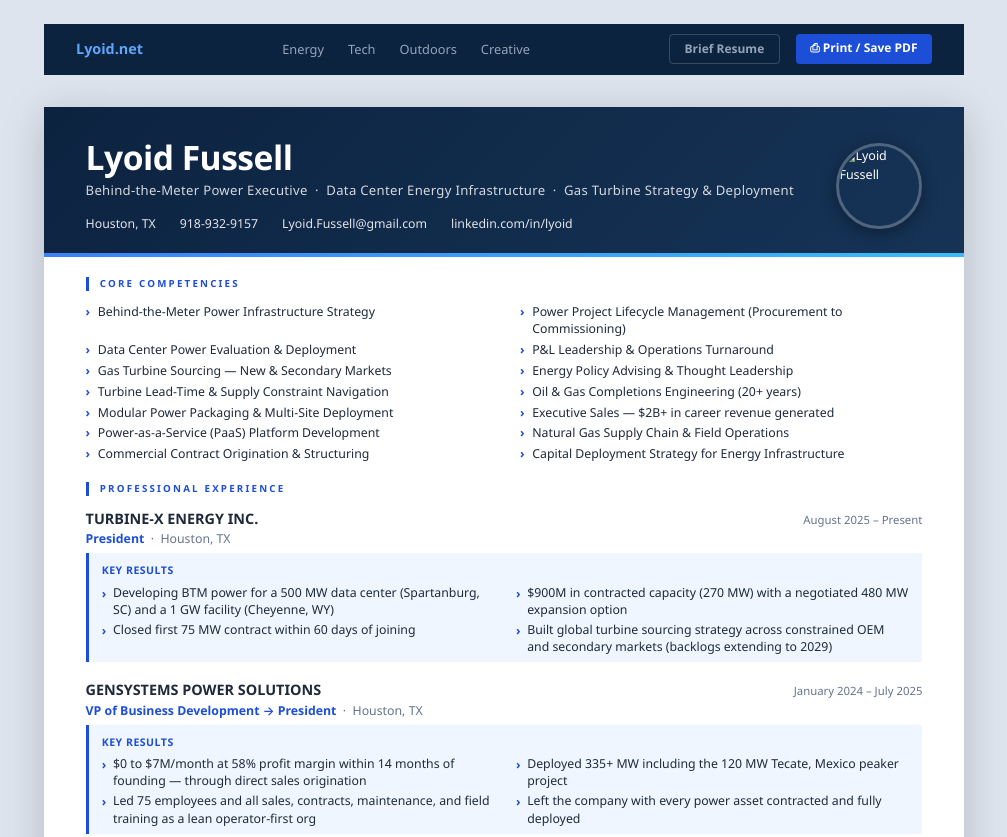
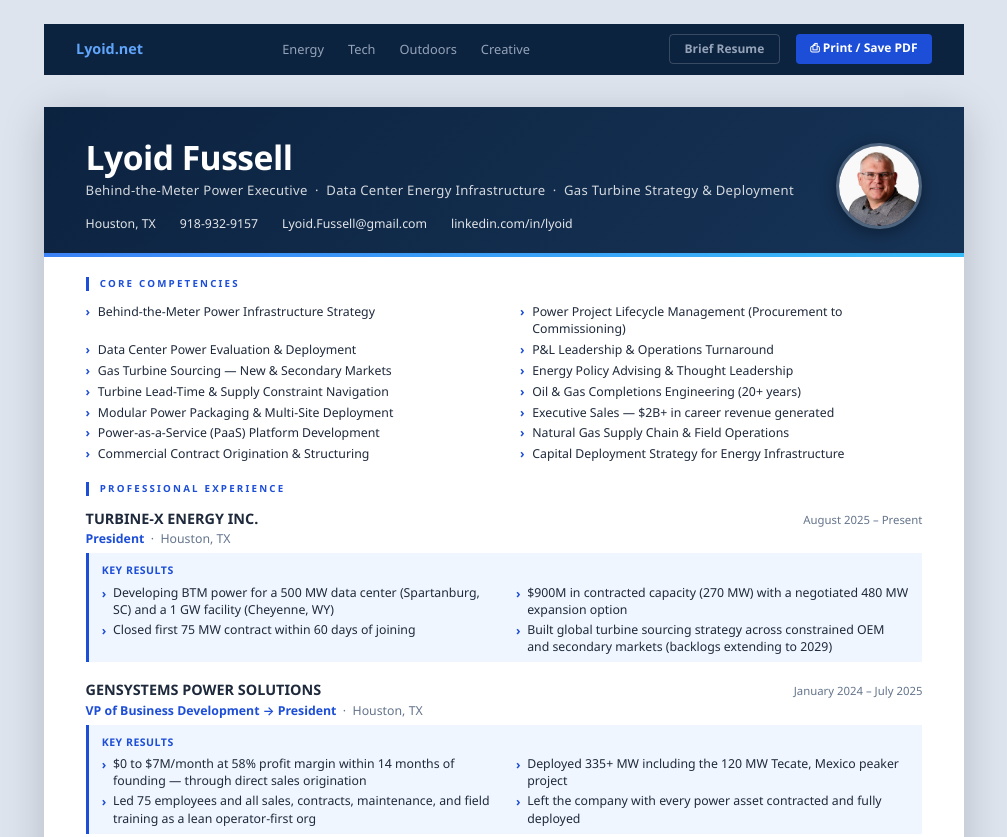
Before and after one commit to ChimeraDrops/lyoidnet, a plain HTML site: page resume-full.html in a window 1280 px wide. Shown: the top 837 px of the page, without its empty margins (136-1143 px from the left). Drawn offline with Linux system fonts and the light colour scheme.

Commit message:
Update Resume Photos

```diff
--- a/resume-full.html
+++ b/resume-full.html
@@ -139,7 +139,7 @@
           <a href="https://linkedin.com/in/lyoid" target="_blank">linkedin.com/in/lyoid</a>
         </div>
       </div>
-      <img src="Lyoid.png" alt="Lyoid Fussell" class="h-photo" />
+      <img src="img/Lyoid.png" alt="Lyoid Fussell" class="h-photo" />
     </div>
   </header>
 
```
Also changed, not shown: resume.html (+1 -1 lines).
